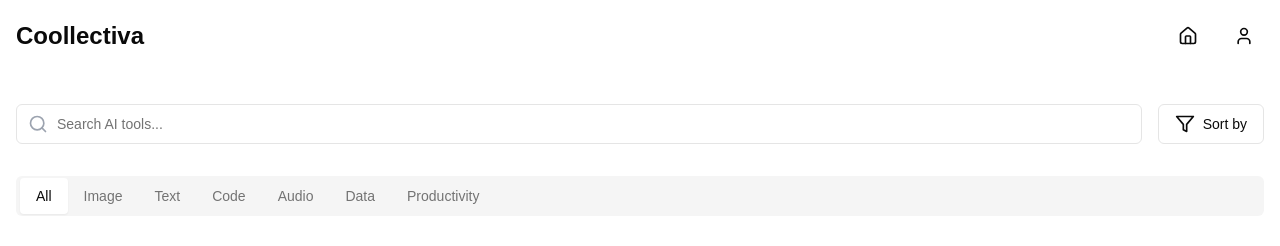
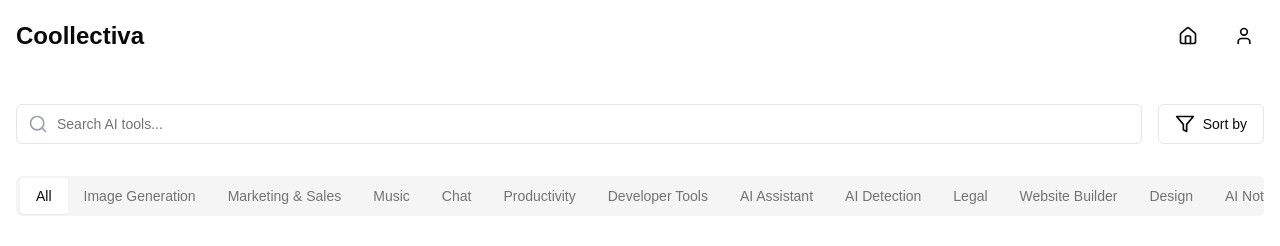
Before and after one commit to ahmadrafidev/coollectiva, a Next.js app: page / in a window 1280 px wide. Shown: the top 246 px of the page. Built offline with nearby package versions, Linux system fonts and the light colour scheme.

Commit message:
change categories

```diff
--- a/constants/categories.ts
+++ b/constants/categories.ts
@@ -1,10 +1,17 @@
-
 export const categories = [
   "All",
-  "Image",
-  "Text",
-  "Code",
-  "Audio",
-  "Data",
-  "Productivity"
+  "Image Generation",
+  "Marketing & Sales",
+  "Music",
+  "Chat",
+  "Productivity",
+  "Developer Tools",
+  "AI Assistant",
+  "AI Detection",
+  "Legal",
+  "Website Builder",
+  "Design",
+  "AI Notetackers",
+  "Finance",
+  "Travel",
 ]
```
